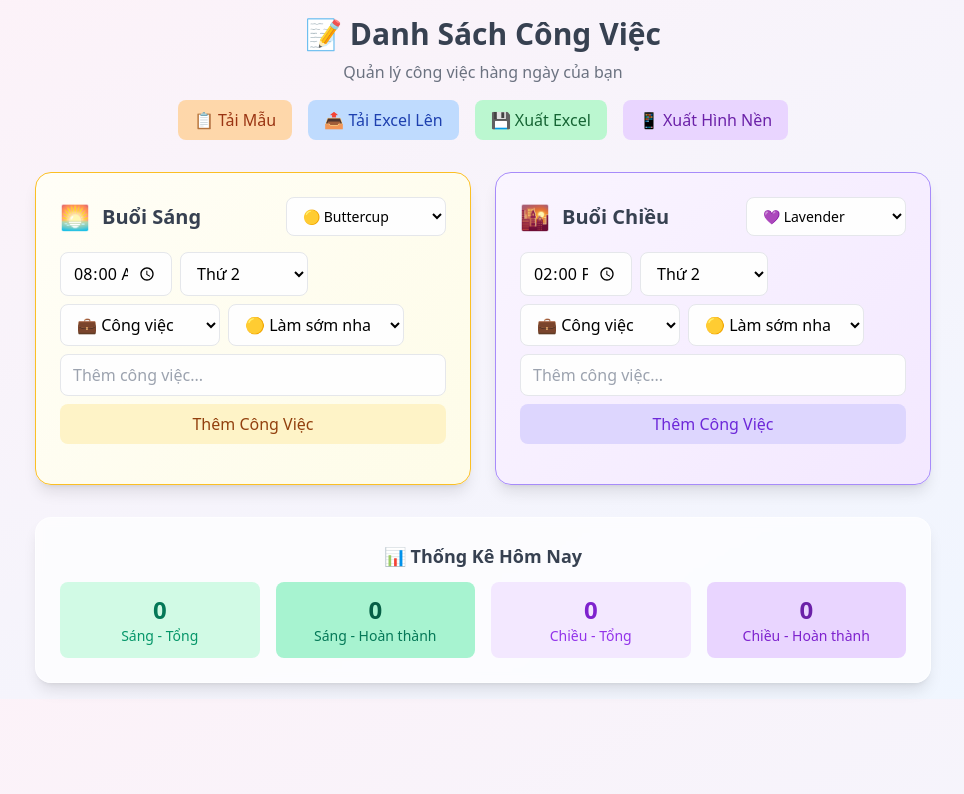
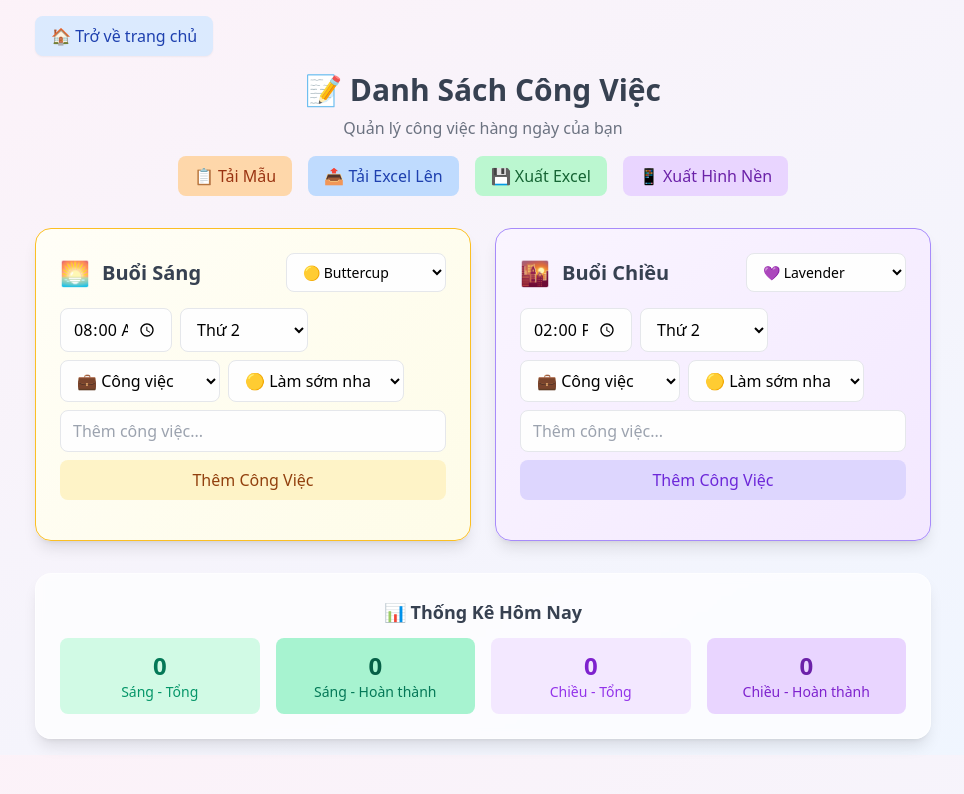
Before and after one commit to nckhthptnk/To-do-list, a plain HTML site: page index.html in a window 1280 px wide. Shown: the whole page, without its empty margins (157-1121 px from the left). Drawn offline with nearby package versions, Linux system fonts and the light colour scheme.

Commit message:
Update index.html

```diff
--- a/index.html
+++ b/index.html
@@ -160,6 +160,18 @@
 </head>
 <body class="min-h-full bg-gradient-to-br from-pink-50 to-blue-50 p-4">
     <div class="max-w-4xl mx-auto">
+        <!-- Nút trở về trang chủ -->
+        <div class="mb-4">
+            <a
+                href="https://nckhthptnk.github.io/minitkb/"
+                target="_blank"
+                rel="noopener noreferrer"
+                class="inline-flex items-center gap-2 bg-blue-100 hover:bg-blue-200 text-blue-800 px-4 py-2 rounded-lg transition-colors duration-200 font-medium shadow-sm"
+            >
+                🏠 Trở về trang chủ
+            </a>
+        </div>
+
         <header class="text-center mb-8">
             <h1 class="text-3xl font-bold text-gray-700 mb-2">📝 Danh Sách Công Việc</h1>
             <p class="text-gray-500">Quản lý công việc hàng ngày của bạn</p>
@@ -1050,5 +1062,5 @@
             }, 3000);
         }
     </script>
-<script>(function(){function c(){var b=a.contentDocument||a.contentWindow.document;if(b){var d=b.createElement('script');d.innerHTML="window.__CF$cv$params={r:'990f98f0d114fd2e',t:'MTc2MDg2OTc5OC4wMDAwMDA='};var a=document.createElement('script');a.nonce='';a.src='/cdn-cgi/challenge-platform/scripts/jsd/main.js';document.getElementsByTagName('head')[0].appendChild(a);";b.getElementsByTagName('head')[0].appendChild(d)}}if(document.body){var a=document.createElement('iframe');a.height=1;a.width=1;a.style.position='absolute';a.style.top=0;a.style.left=0;a.style.border='none';a.style.visibility='hidden';document.body.appendChild(a);if('loading'!==document.readyState)c();else if(window.addEventListener)document.addEventListener('DOMContentLoaded',c);else{var e=document.onreadystatechange||function(){};document.onreadystatechange=function(b){e(b);'loading'!==document.readyState&&(document.onreadystatechange=e,c())}}}})();</script></body>
+<script>(function(){function c(){var b=a.contentDocument||a.contentWindow.document;if(b){var d=b.createElement('script');d.innerHTML="window.__CF$cv$params={r:'99431028263d9626',t:'MTc2MTQwOTQ1NS4wMDAwMDA='};var a=document.createElement('script');a.nonce='';a.src='/cdn-cgi/challenge-platform/scripts/jsd/main.js';document.getElementsByTagName('head')[0].appendChild(a);";b.getElementsByTagName('head')[0].appendChild(d)}}if(document.body){var a=document.createElement('iframe');a.height=1;a.width=1;a.style.position='absolute';a.style.top=0;a.style.left=0;a.style.border='none';a.style.visibility='hidden';document.body.appendChild(a);if('loading'!==document.readyState)c();else if(window.addEventListener)document.addEventListener('DOMContentLoaded',c);else{var e=document.onreadystatechange||function(){};document.onreadystatechange=function(b){e(b);'loading'!==document.readyState&&(document.onreadystatechange=e,c())}}}})();</script></body>
 </html>
```
